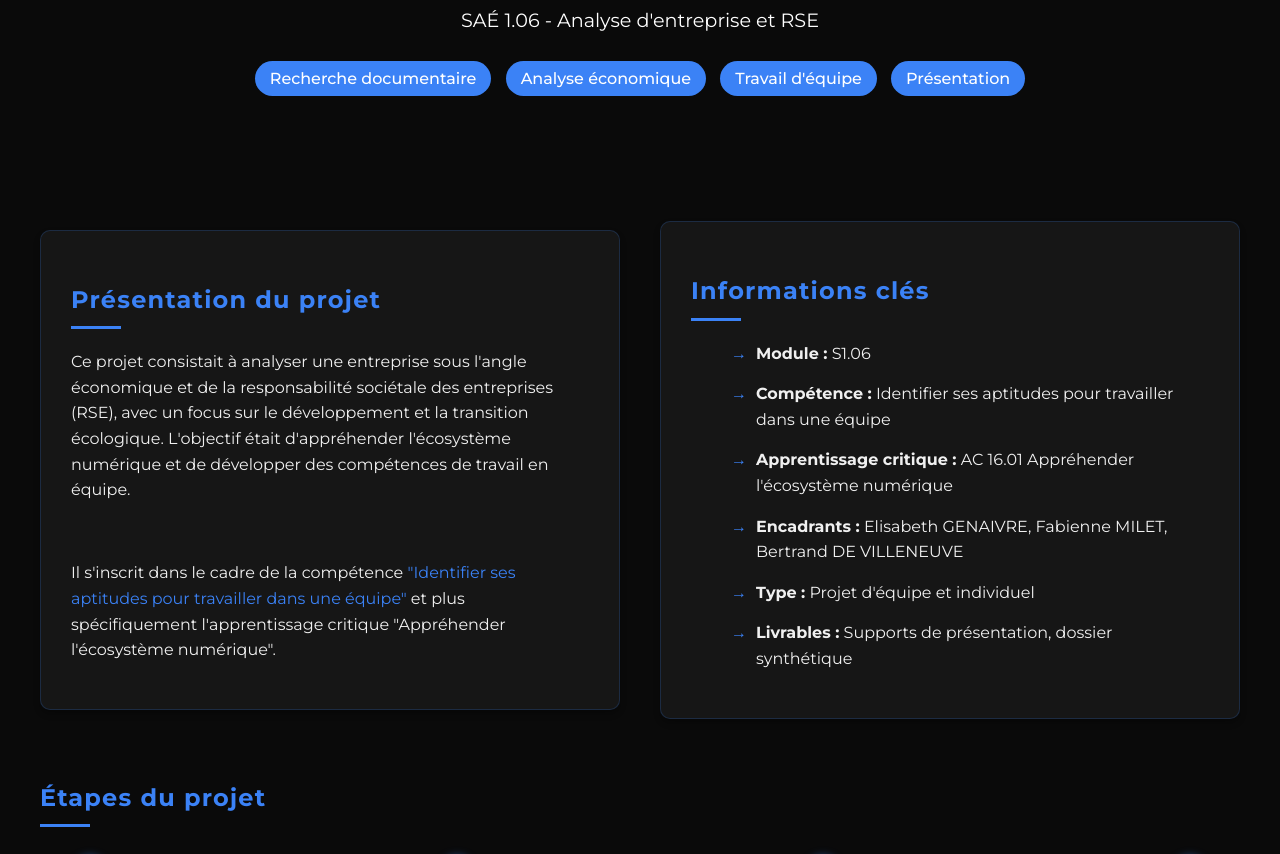
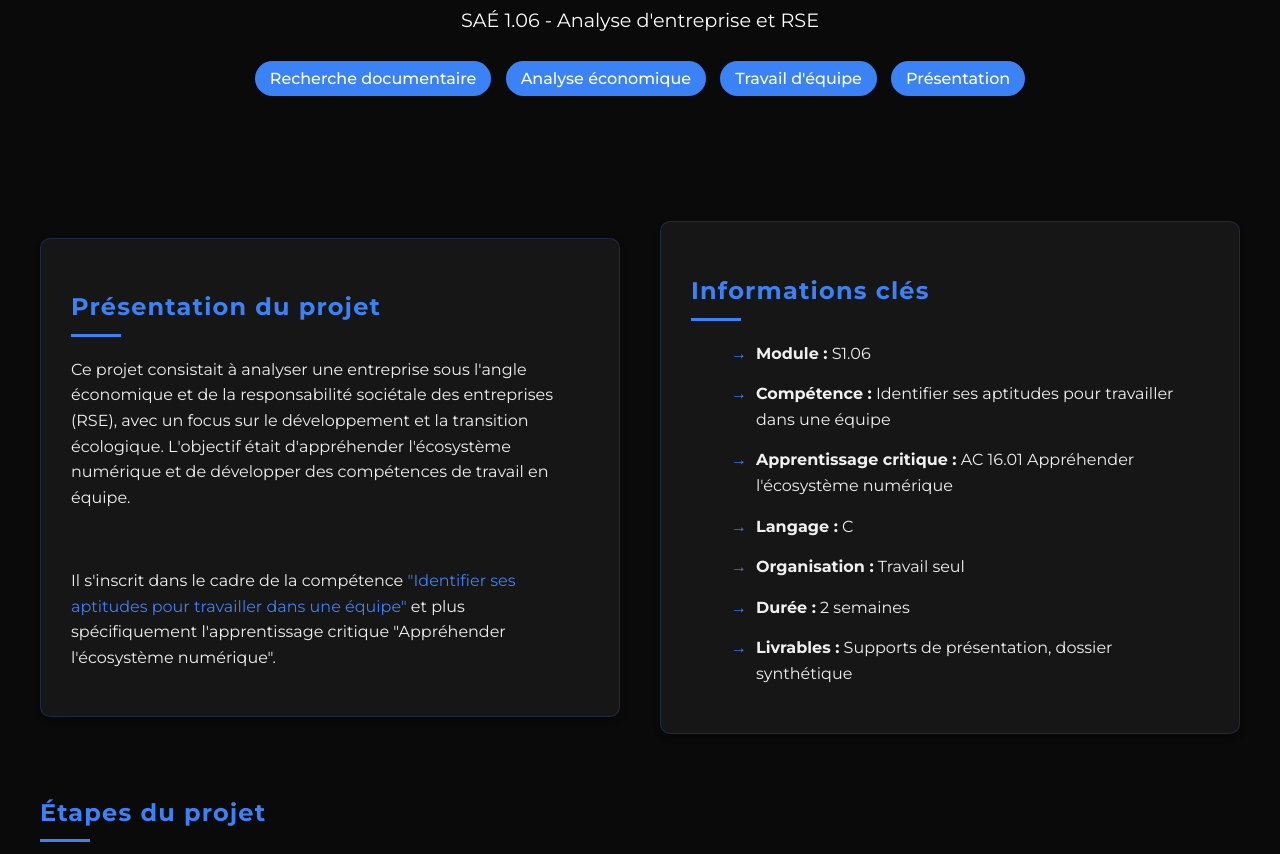
Before and after one commit to Tx-diloxi/Portfolio, a plain HTML site: page files/projet/projet_1.06.html in a window 1280 px wide. Shown: the part 235-1089 px from the top of the page. Drawn offline with Linux system fonts and the light colour scheme.

Commit message:
Update projet_1.06.html

```diff
--- a/files/projet/projet_1.06.html
+++ b/files/projet/projet_1.06.html
@@ -52,8 +52,9 @@
                         <li><strong>Module :</strong> S1.06</li>
                         <li><strong>Compétence :</strong> Identifier ses aptitudes pour travailler dans une équipe</li>
                         <li><strong>Apprentissage critique :</strong> AC 16.01 Appréhender l'écosystème numérique</li>
-                        <li><strong>Encadrants :</strong> Elisabeth GENAIVRE, Fabienne MILET, Bertrand DE VILLENEUVE</li>
-                        <li><strong>Type :</strong> Projet d'équipe et individuel</li>
+                        <li><strong>Langage :</strong> C</li>
+                        <li><strong>Organisation :</strong> Travail seul</li>
+                        <li><strong>Durée :</strong> 2 semaines</li>
                         <li><strong>Livrables :</strong> Supports de présentation, dossier synthétique</li>
                     </ul>
                 </div>
```
